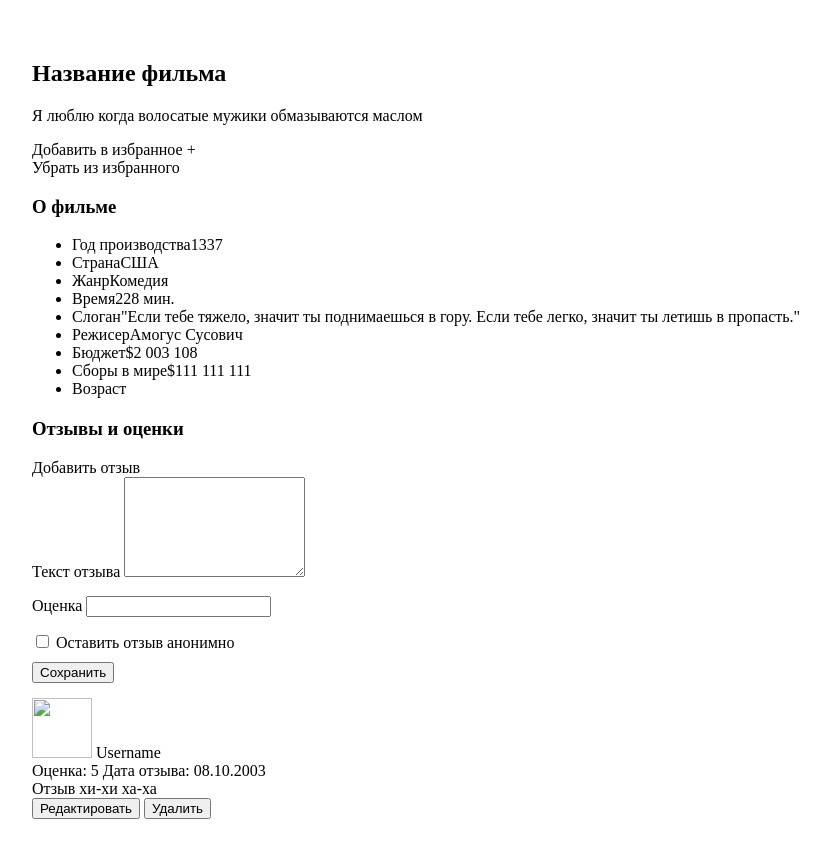
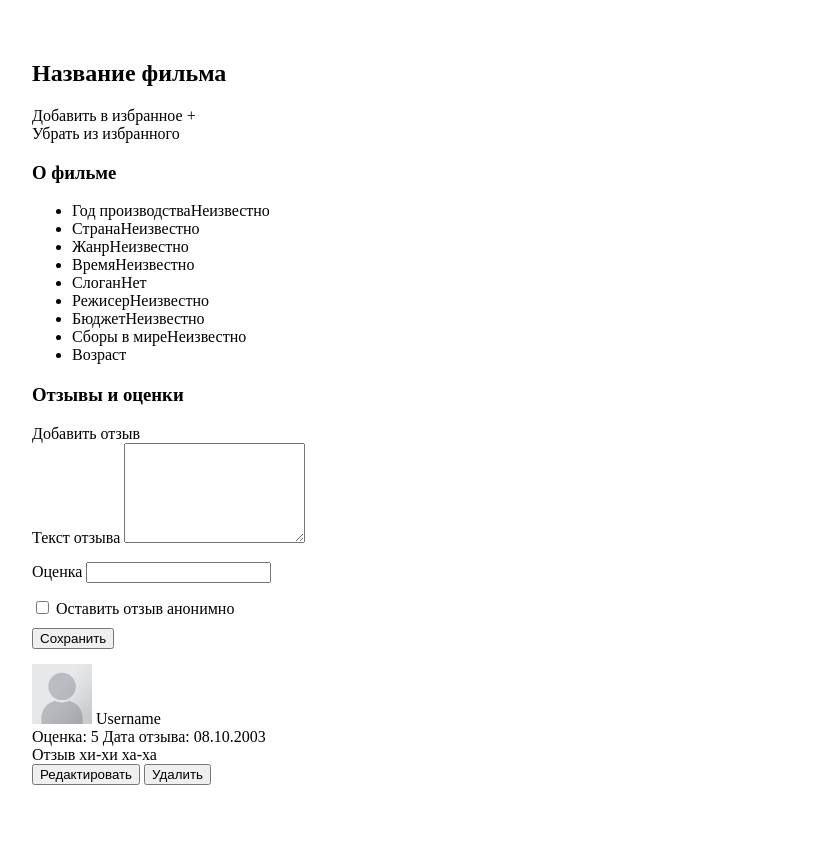
Before and after one commit to furlupe/HTS-Movie-catalog-frontend, a plain HTML site: page moviedetails.html in a window 1280 px wide. Shown: the whole page, without its empty margins (121-951 px from the left). Drawn offline with Linux system fonts and the light colour scheme.

Commit message:
Добавлена проверка на null'овость полей деталей Теперь, если в каком-либо из полей отсутствует значение, на странице будет отображено "Неизвестно"

```diff
--- a/moviedetails.html
+++ b/moviedetails.html
@@ -5,7 +5,7 @@
         <img class="col-xxl-3 movie-poster img-fluid" id="movie-poster">
         <div class="col pt-1">
             <h2 id="movie-name">Название фильма</h2>
-            <p id="movie-descr">Я люблю когда волосатые мужики обмазываются маслом</p>
+            <p id="movie-descr"></p>
             <div class="d-inline-flex align-items-center py-2 px-3 border border-primary rounded btn text-primary" id="add-to-favorites">
                 Добавить в избранное +
             </div>
@@ -16,28 +16,28 @@
 
             <ul class="list-unstyled">
                 <li class="border-bottom pt-3 pb-2 d-flex justify-content-between">
-                    <span>Год производства</span><span class="boldText" id="prod-year">1337</span>
+                    <span>Год производства</span><span class="boldText" id="prod-year">Неизвестно</span>
                 </li>
                 <li class="border-bottom pt-3 pb-2 d-flex justify-content-between">
-                    <span>Страна</span><span class="boldText" id="prod-country">США</span>
+                    <span>Страна</span><span class="boldText" id="prod-country">Неизвестно</span>
                 </li>
                 <li class="border-bottom pt-3 pb-2 d-flex justify-content-between">
-                    <span>Жанр</span><span class="boldText" id="prod-genre">Комедия</span>
+                    <span>Жанр</span><span class="boldText" id="prod-genre">Неизвестно</span>
                 </li>
                 <li class="border-bottom pt-3 pb-2 d-flex justify-content-between">
-                    <span>Время</span><span class="boldText" id="prod-length">228 мин.</span>
+                    <span>Время</span><span class="boldText" id="prod-length">Неизвестно</span>
                 </li>
                 <li class="border-bottom pt-3 pb-2 d-flex justify-content-between">
-                    <span>Слоган</span><span class="boldText" id="prod-tagline">"Если тебе тяжело, значит ты поднимаешься в гору. Если тебе легко, значит ты летишь в пропасть."</span>
+                    <span>Слоган</span><span class="boldText" id="prod-tagline">Нет</span>
                 </li>
                 <li class="border-bottom pt-3 pb-2 d-flex justify-content-between">
-                    <span>Режисер</span><span class="boldText" id="prod-director">Амогус Сусович</span>
+                    <span>Режисер</span><span class="boldText" id="prod-director">Неизвестно</span>
                 </li>
                 <li class="border-bottom pt-3 pb-2 d-flex justify-content-between">
-                    <span>Бюджет</span><span class="boldText" id="prod-budget">$2 003 108</span>
+                    <span>Бюджет</span><span class="boldText" id="prod-budget">Неизвестно</span>
                 </li>
                 <li class="border-bottom pt-3 pb-2 d-flex justify-content-between">
-                    <span>Сборы в мире</span><span class="boldText" id="prod-fees">$111 111 111</span>
+                    <span>Сборы в мире</span><span class="boldText" id="prod-fees">Неизвестно</span>
                 </li>
                 <li class="pt-3 pb-2 d-flex justify-content-between">
                     <span>Возраст</span>
@@ -82,7 +82,7 @@
     <div class="card review-template rounded-lg d-none border-success p-0">
         <div class="card-header d-flex justify-content-between align-items-center">
             <div>
-                <img class="user-avatar rounded-circle" src="" width="60" height="60">
+                <img class="user-avatar rounded-circle" src="/assets/images/anon_user.jpg" width="60" height="60">
                 <span class="user-name">Username</span>
             </div>
             <div class="d-flex flex-column">
```
Also changed, not shown: scripts/moviedetails/moviedetails.js (+17 -7 lines), scripts/moviedetails/reviews.js (+6 -2 lines), assets/images/anon_user.jpg (added), assets/images/no_poster.png (added).
